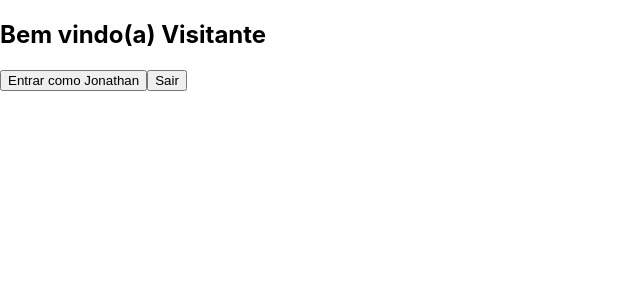
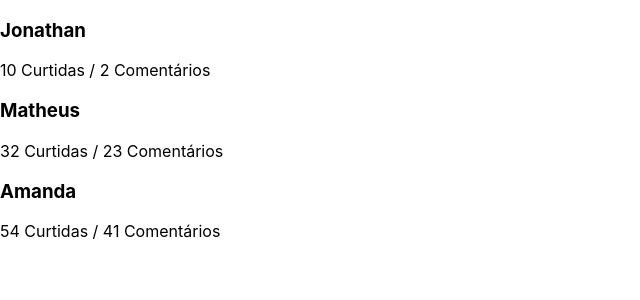
Before and after one commit to JonathanGLopes/reactjs-intro, a React (Create React App) app: page / in a window 1280 px wide. Shown: the top 300 px of the page, without its empty margins (0-640 px from the left). Built offline with nearby package versions, Linux system fonts and the light colour scheme.

Commit message:
aplicando listas

```diff
--- a/src/App.js
+++ b/src/App.js
@@ -1,13 +1,28 @@
 import React, {Component} from 'react';
-import Membro from './components/Membro';
+import Feed from './components/feed';
 
 class App extends Component{
 
 
+    constructor(props){
+        super(props);
+        this.state = {
+            feed: [
+                {id: 1, username: 'Jonathan', curtidas: 10, comentarios: 2},
+                {id: 2, username: 'Matheus', curtidas: 32, comentarios: 23},
+                {id: 3, username: 'Amanda', curtidas: 54, comentarios: 41},
+            ]
+        };
+    }
+
     render(){
         return(
             <div>
-               <Membro nome="Visitante"/>
+               {this.state.feed.map((item) => {
+                return(
+                    <Feed id={item.id} username={item.username} curtidas={item.curtidas} comentarios={item.comentarios}/>
+                );
+               })}
             </div>
         )
     }
--- a/src/components/Membro/index.js
+++ /dev/null
@@ -1,32 +0,0 @@
-import React, {Component} from "react";
-
-class Membro extends Component{
-
-    constructor(props){
-        super(props);
-        this.state = {
-            nome: props.nome
-        };
-        this.entrar = this.entrar.bind(this)
-    }
-
-    entrar(){
-        this.setState({nome: 'Jonathan'});
-    }
-
-    render(){
-        return(
-            <div>
-                <h2>Bem vindo(a) {this.state.nome}</h2>
-                <button onClick={this.entrar}>
-                    Entrar como Jonathan
-                </button>
-                <button onClick={() => this.setState({nome: ''})}>
-                    Sair
-                </button>
-            </div>
-        )
-    }
-}
-
-export default Membro;
--- /dev/null
+++ b/src/components/feed/index.js
@@ -0,0 +1,14 @@
+import React, {Component} from "react";
+
+class Feed extends Component {
+    render() {
+        return(
+            <div key={this.props.id}>
+                <h3>{this.props.username}</h3>
+                <a> {this.props.curtidas} Curtidas / {this.props.comentarios} Comentários </a>
+            </div>
+        )
+    }
+}
+
+export default Feed;
```
